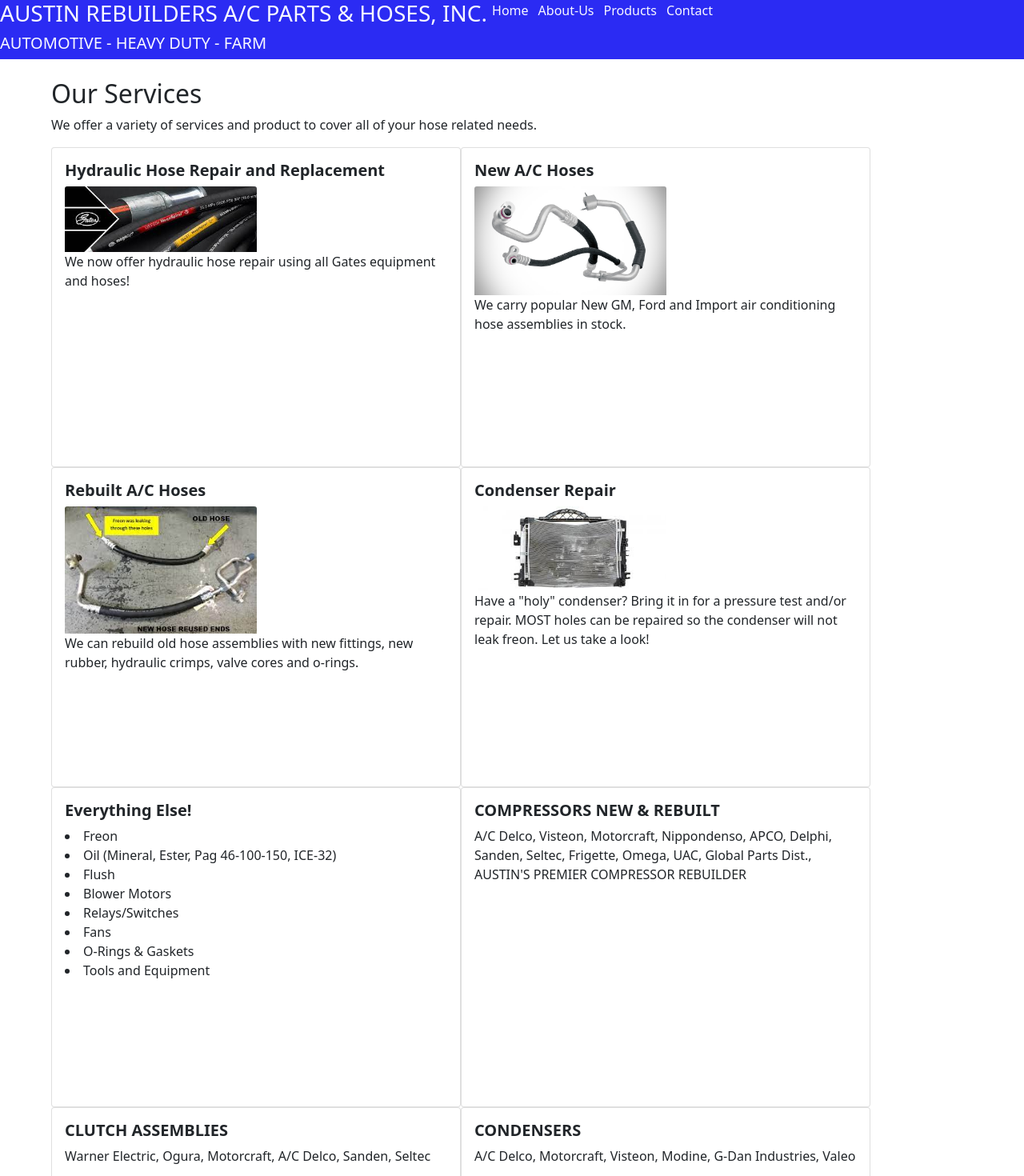
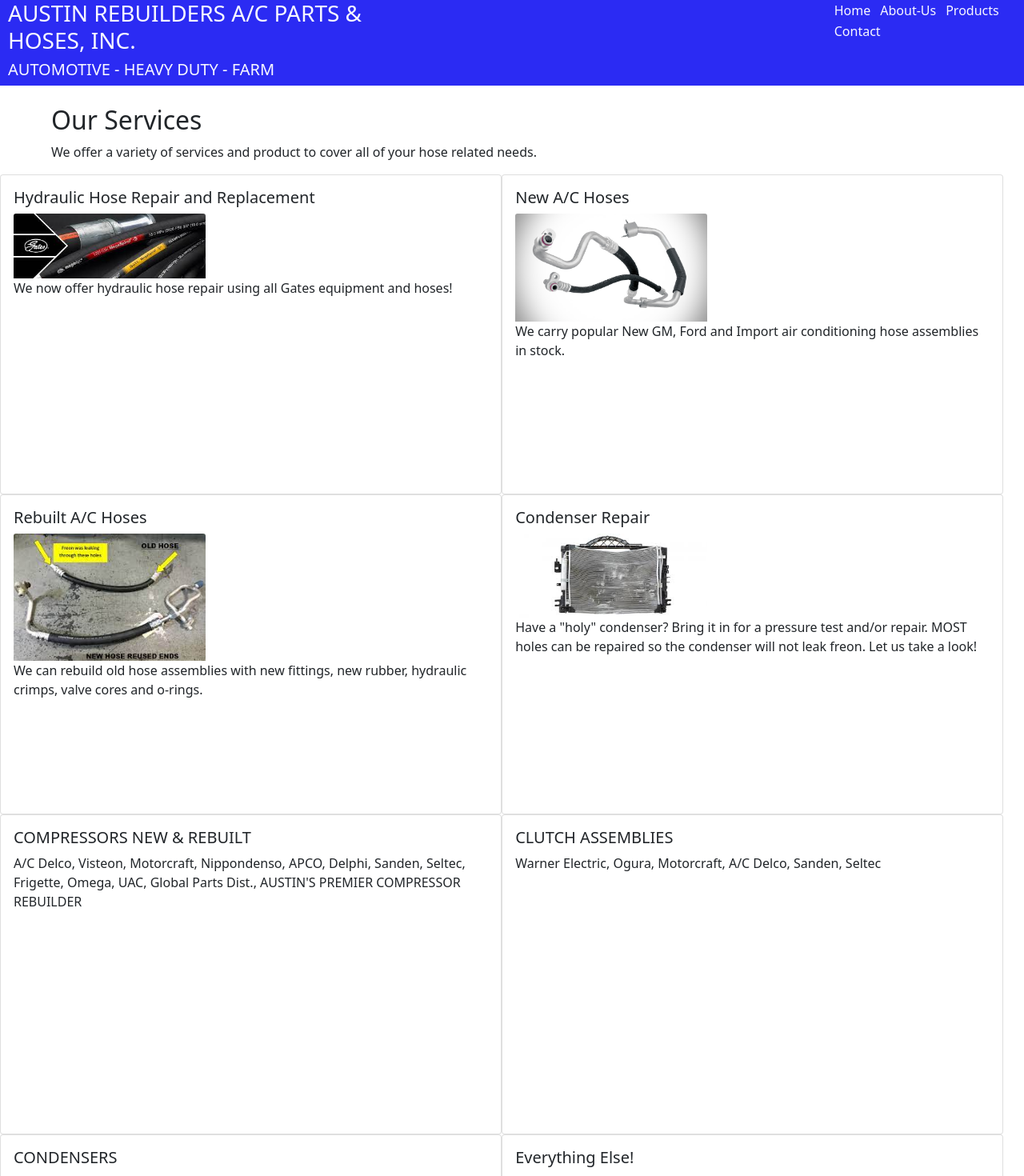
Before and after one commit to ClaytonCanady/austin_rebuilders, a React (Create React App) app: page /products-services in a window 1280 px wide. Shown: the top 1470 px of the page at 80% size. Built offline with nearby package versions, Linux system fonts and the light colour scheme.

Commit message:
corrected card overlap and nonstandard sizing

```diff
--- a/src/App.css
+++ b/src/App.css
@@ -10,6 +10,8 @@
 	color: ghostwhite;
 	text-decoration: none;
 	text-align: left;
+	margin-left: 10px;
+	padding-right: 40vw;
 }
 
 nav button {
@@ -59,6 +61,8 @@
 	background-color: gray;
 	padding-top: 5px;
 	padding-bottom: 5px;
+	margin-right: 5vw;
+	margin-left: 5vw;
 }
 .logos img {
 	padding-left: 5px;
@@ -71,15 +75,13 @@
 	display: flex;
 	flex-wrap: wrap;
 	align-items: center;
-	margin-left: 5vw;
-	margin-right: 5vw;
 }
 .card img {
 	max-height: 30vh;
 	max-width: 30vh;
 }
 .card {
-	width: 40vw;
+	width: 49vw;
 	min-height: 50vh;
 }
 
--- a/src/App.js
+++ b/src/App.js
@@ -12,7 +12,7 @@
 			<div>
 				<div className='App'>
 					<div className='sidebar'>
-						<div classname='title'>
+						<div className='title'>
 							<h3>AUSTIN REBUILDERS A/C PARTS & HOSES, INC.</h3>
 							<h5>AUTOMOTIVE - HEAVY DUTY - FARM</h5>
 						</div>
--- a/src/Contact.js
+++ b/src/Contact.js
@@ -3,15 +3,17 @@
 class Contact extends Component {
 	render() {
 		return (
-			<div>
+			<div className='text'>
+				<br/>
 				<h2>Hours</h2>
 				<p className='bold'>MONDAY - FRIDAY</p>
 				<p>8:00 AM - 5:00 PM</p>
 				<p className='bold'>SATURDAY (Summer Only* Memorial Day - Labor Day)</p>
 				<p>8:30 AM - 12:00 PM</p>
 				<p className='bold'>SUNDAY CLOSED</p>
-				<br/>
-				<h2>Compressor Warranties</h2><br/>
+				<br />
+				<h2>Compressor Warranties</h2>
+				<br />
 				<h5>
 					{' '}
 					<i>
--- a/src/Home.js
+++ b/src/Home.js
@@ -45,10 +45,11 @@
 						for leaking components at a lower price than a new component.
 					</p>
 				</div>
-
+<br/>
 				<div className='text'>
 					<h2>We are proud to work with these distributors.</h2>
 				</div>
+				<br/>
 				<div className='logos'>
 					<img src={denso} alt='denso' />
 					<img src={contenental} alt='continental' />
--- a/src/Products.js
+++ b/src/Products.js
@@ -19,9 +19,7 @@
 				<div className='cards'>
 					<Card className='card'>
 						<Card.Body>
-							<Card.Title>
-								<strong>Hydraulic Hose Repair and Replacement</strong>
-							</Card.Title>
+							<Card.Title>Hydraulic Hose Repair and Replacement</Card.Title>
 							<Card.Img variant='top' src={hydraulicHose} />
 							<Card.Text>
 								We now offer hydraulic hose repair using all Gates equipment and
@@ -31,9 +29,7 @@
 					</Card>
 					<Card className='card'>
 						<Card.Body>
-							<Card.Title>
-								<strong>New A/C Hoses</strong>
-							</Card.Title>
+							<Card.Title>New A/C Hoses</Card.Title>
 							<Card.Img variant='top' src={newACHose} />
 							<Card.Text>
 								We carry popular New GM, Ford and Import air conditioning hose
@@ -44,9 +40,7 @@
 
 					<Card className='card'>
 						<Card.Body>
-							<Card.Title>
-								<strong>Rebuilt A/C Hoses</strong>
-							</Card.Title>
+							<Card.Title>Rebuilt A/C Hoses</Card.Title>
 							<Card.Img variant='top' src={rebuiltHose} />
 							<Card.Text>
 								We can rebuild old hose assemblies with new fittings, new
@@ -57,9 +51,7 @@
 
 					<Card className='card'>
 						<Card.Body>
-							<Card.Title>
-								<strong>Condenser Repair</strong>
-							</Card.Title>
+							<Card.Title>Condenser Repair</Card.Title>
 							<Card.Img variant='top' src={damagedCondenser} />
 							<Card.Text>
 								Have a "holy" condenser? Bring it in for a pressure test and/or
@@ -68,11 +60,40 @@
 							</Card.Text>
 						</Card.Body>
 					</Card>
+
 					<Card className='card'>
 						<Card.Body>
-							<Card.Title>
-								<strong>Everything Else!</strong>
-							</Card.Title>
+							<Card.Title>COMPRESSORS NEW & REBUILT</Card.Title>
+
+							<Card.Text>
+								A/C Delco, Visteon, Motorcraft, Nippondenso, APCO, Delphi,
+								Sanden, Seltec, Frigette, Omega, UAC, Global Parts Dist.,
+								AUSTIN'S PREMIER COMPRESSOR REBUILDER
+							</Card.Text>
+						</Card.Body>
+					</Card>
+
+					<Card className='card'>
+						<Card.Body>
+							<Card.Title>CLUTCH ASSEMBLIES</Card.Title>
+
+							<Card.Text>
+								Warner Electric, Ogura, Motorcraft, A/C Delco, Sanden, Seltec
+							</Card.Text>
+						</Card.Body>
+					</Card>
+					<Card className='card'>
+						<Card.Body>
+							<Card.Title>CONDENSERS</Card.Title>
+
+							<Card.Text>
+								A/C Delco, Motorcraft, Visteon, Modine, G-Dan Industries, Valeo
+							</Card.Text>
+						</Card.Body>
+					</Card>
+					<Card className='card'>
+						<Card.Body>
+							<Card.Title>Everything Else!</Card.Title>
 
 							<Card.Text>
 								<li>Freon</li>
@@ -86,42 +107,6 @@
 							</Card.Text>
 						</Card.Body>
 					</Card>
-					<Card className='card'>
-						<Card.Body>
-							<Card.Title>
-								<strong>COMPRESSORS NEW & REBUILT</strong>
-							</Card.Title>
-
-							<Card.Text>
-								A/C Delco, Visteon, Motorcraft, Nippondenso, APCO, Delphi,
-								Sanden, Seltec, Frigette, Omega, UAC, Global Parts Dist.,
-								AUSTIN'S PREMIER COMPRESSOR REBUILDER
-							</Card.Text>
-						</Card.Body>
-					</Card>
-
-					<Card className='card'>
-						<Card.Body>
-							<Card.Title>
-								<strong>CLUTCH ASSEMBLIES</strong>
-							</Card.Title>
-
-							<Card.Text>
-								Warner Electric, Ogura, Motorcraft, A/C Delco, Sanden, Seltec
-							</Card.Text>
-						</Card.Body>
-					</Card>
-					<Card className='card'>
-						<Card.Body>
-							<Card.Title>
-								<strong>CONDENSERS</strong>
-							</Card.Title>
-
-							<Card.Text>
-								A/C Delco, Motorcraft, Visteon, Modine, G-Dan Industries, Valeo
-							</Card.Text>
-						</Card.Body>
-					</Card>
 				</div>
 			</div>
 		);
```
